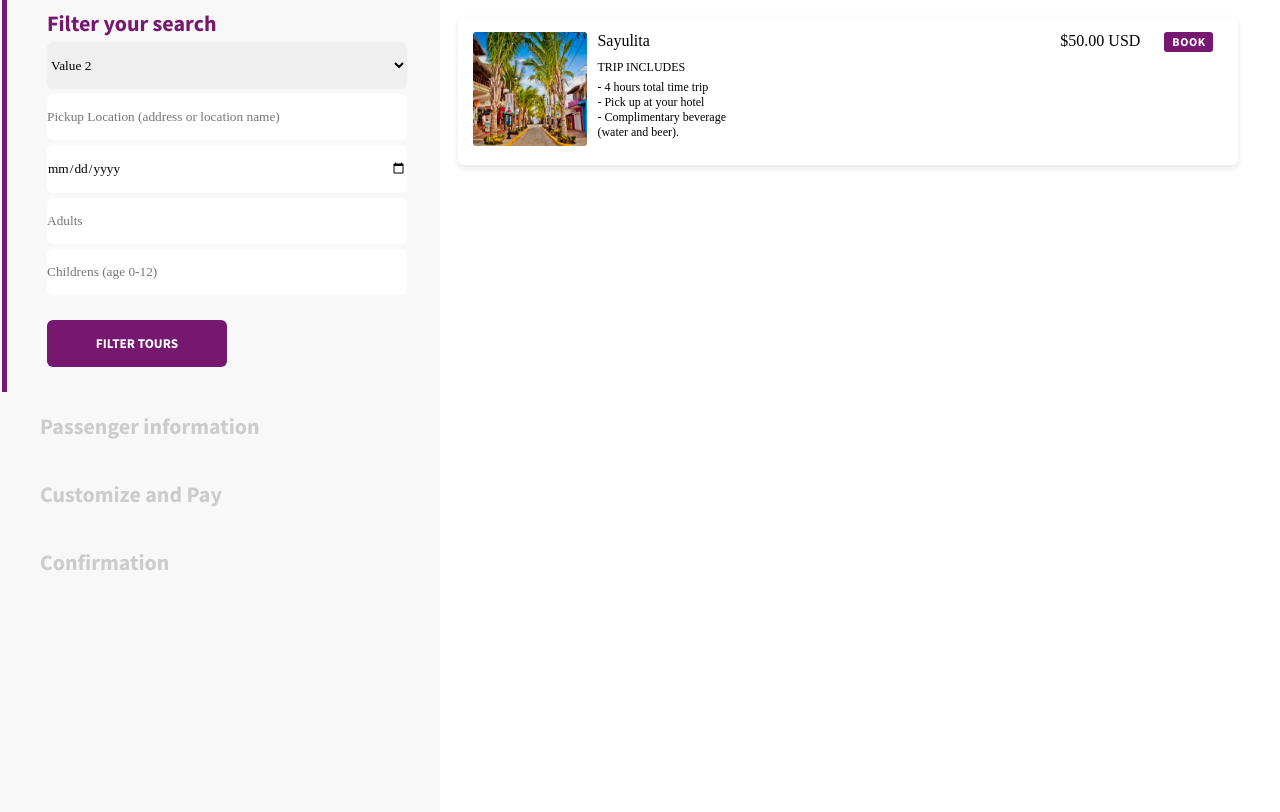
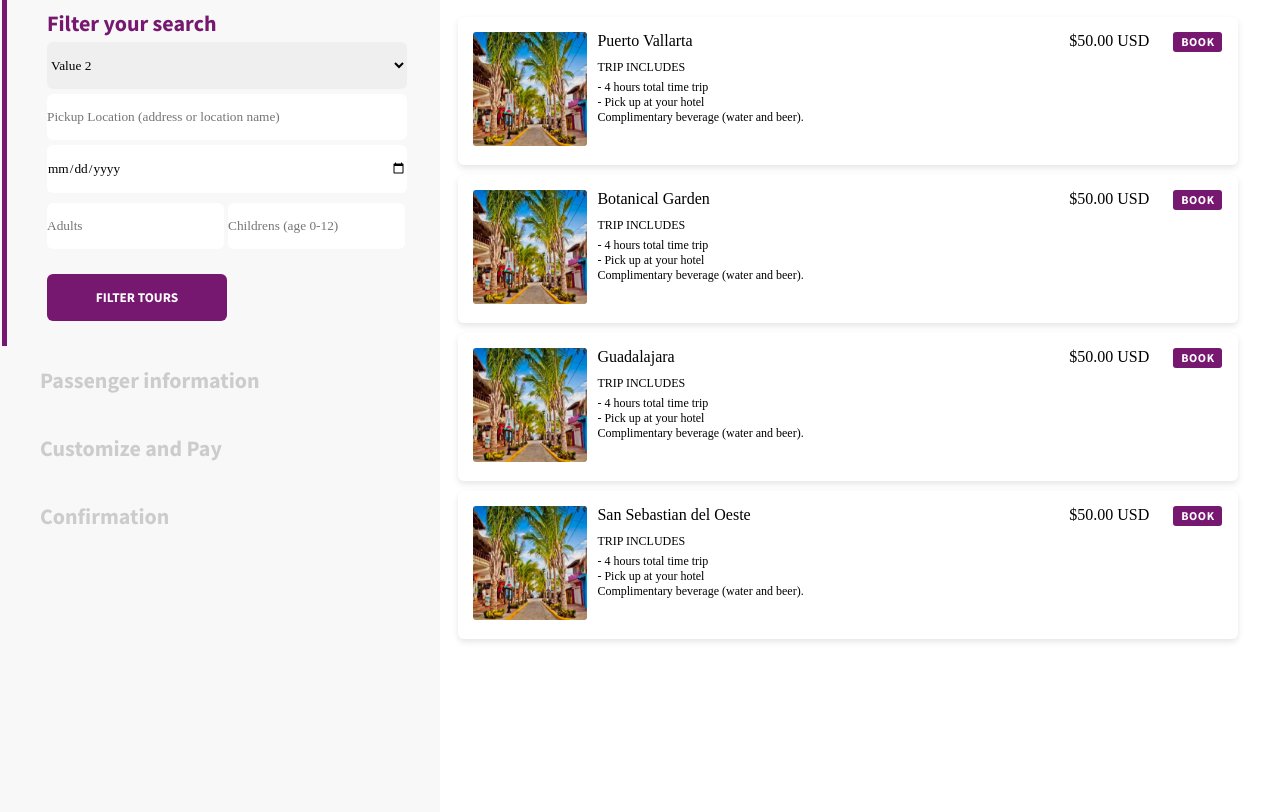
Before and after one commit to M1s4/m1j0B, a plain HTML site: page search-tours.html in a window 1280 px wide. Shown: the part 164-976 px from the top of the page. Drawn offline with Linux system fonts and the light colour scheme; a web font is replaced by a local one.

Commit message:
listado de tour por json en javascript finalizado

```diff
--- a/css/search.css
+++ b/css/search.css
@@ -106,7 +106,7 @@ section.tours {
     padding: 80px 0px 0px 60px;
 }
 
-.content-tours-list h3 {
+.title-content-tours {
     font-family: "SourceSansPro Regular";
     font-size: 32px;
     font-weight: 100;
@@ -123,10 +123,11 @@ section.tours {
     background: #FFFFFF 0% 0% no-repeat padding-box;
     margin-left: 40px;
     padding: 15px 15px;
+    margin-bottom: 10px;
 }
 
 .data-tour {
-    width: 320px;
+    width: 630px;
     padding-left: 10px;
 }
 
@@ -148,7 +149,6 @@ b.data.includes {
 
 .content-price {
     width: 100%;
-    padding-left: 128px;
 }
 
 
@@ -171,3 +171,8 @@ b.price-usd {
     padding-left: 186px;
     padding-right: 20px;
 }
+
+input.element.adult {
+    width: 177px;
+    display: inline-block;
+}
--- /dev/null
+++ b/js/tours.json
@@ -0,0 +1,27 @@
+
+[
+    {
+        "name":"Puerto Vallarta",
+        "hours": "- 4 hours total time trip",
+        "pickup": "- Pick up at your hotel ",
+        "complimentary":"Complimentary beverage (water and beer)."
+    },
+    {
+        "name":"Botanical Garden",
+        "hours": "- 4 hours total time trip",
+        "pickup": "- Pick up at your hotel ",
+        "complimentary":"Complimentary beverage (water and beer)."
+    },
+    {
+        "name":"Guadalajara",
+        "hours": "- 4 hours total time trip",
+        "pickup": "- Pick up at your hotel ",
+        "complimentary":"Complimentary beverage (water and beer)."
+    },
+    {
+        "name":"San Sebastian del Oeste",
+        "hours": "- 4 hours total time trip",
+        "pickup": "- Pick up at your hotel ",
+        "complimentary":"Complimentary beverage (water and beer)."
+    }
+]
--- a/search-tours.html
+++ b/search-tours.html
@@ -9,11 +9,12 @@
 </head>
 <body>
 
+
     <div class="main-container-general">
             <aside class="menu">
                     <div class="main-container-aside">
                        <div class="content-image">
-                           <img src="images/icons/car.svg" alt="">
+                           <img src="images/icons/car.svg" alt="" onload="loadImage()">
                        </div>
 
                        <div class="content-form">
@@ -29,8 +30,8 @@
                                     </select>
                                     <input class="element " type="text" placeholder="Pickup Location (address or location name)">
                                     <input class="element " type="date" placeholder="Tour date">
-                                    <input class="element " type="number" class="input-adult" placeholder="Adults">
-                                    <input class="element " type="number" class="input-children" placeholder="Childrens (age 0-12)">
+                                    <input class="element adult" type="number" class="input-adult" placeholder="Adults">
+                                    <input class="element adult" type="number" class="input-children" placeholder="Childrens (age 0-12)">
                                     <input class="submit-btn"type="submit" value="FILTER TOURS">
                                </div>
 
@@ -60,21 +61,55 @@
 
                 <section class="tours">
                     <div class="main-container-tours">
-                        <div class="content-tours-list">
-                                <h3>ALL AVAILABLE TOURS</h3>
+                            <h3 class="title-content-tours">ALL AVAILABLE TOURS</h3>
+                        <div class="content-tours-list"  id="contentTour" >
 
-                                <div class="content-tour">
+
+
+
+
+                        </div>
+
+
+
+
+                    </div>
+                </section>
+
+    </div>
+
+
+    <script>
+        var contenido = document.querySelector('#contentTour')
+
+        function loadImage() {
+
+               fetch('js/tours.json')
+               .then(res => res.json())
+               .then(datos =>{
+                       tabla(datos)
+               })
+            }
+
+
+       function tabla(datos) {
+               contenido.innerHTML = ''
+                   for(let valor of datos){
+                      console.log(valor)
+                       contenido.innerHTML += `
+
+                       <div class="content-tour" >
 
                                   <div class="image-tour">
                                      <img src="images/destination1.png" alt="">
                                  </div>
 
                                  <div class="data-tour">
-                                       <b class="data name"> Sayulita</b>
+                                     <b class="data name"> ${valor.name}</b>
                                      <b class="data includes"> TRIP INCLUDES</b>
-                                       <b class="data hours">  - 4 hours total time trip </b>
-                                       <b class="data pickup"> - Pick up at your hotel  </b>
-                                       <b class="data complimentary">- Complimentary beverage (water and beer). </b>
+                                     <b class="data hours"> ${valor.hours} </b>
+                                     <b class="data pickup"> ${valor.pickup}  </b>
+                                     <b class="data complimentary">${valor.complimentary}</b>
 
                                  </div>
 
@@ -89,15 +124,13 @@
 
                                  </div>
                               </div>
-                        </div>
 
 
-                    </div>
-                </section>
+                       `
 
-    </div>
+                   }
+        }
 
-
-
+         </script>
 </body>
 </html>
```
Also changed, not shown: css/index.css (line endings or trailing spaces). Lines whose indentation alone changed are shown as unchanged.
